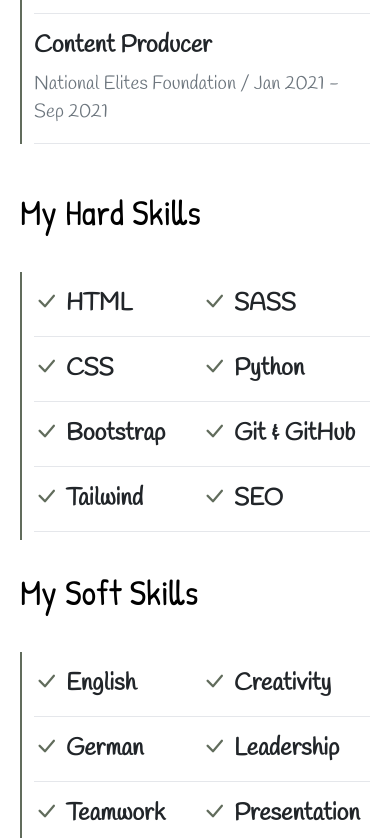
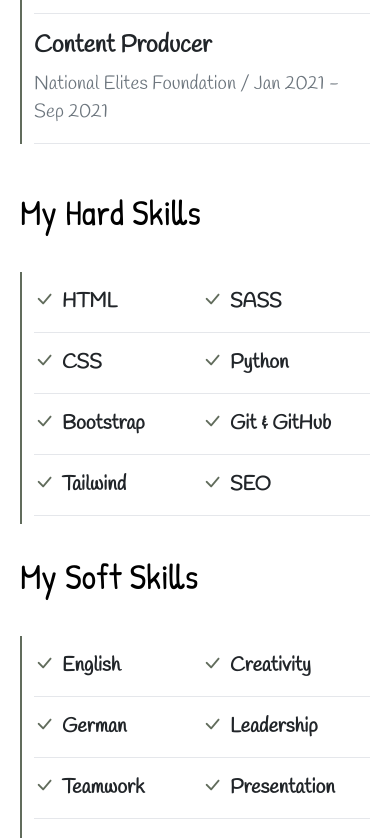
Before and after one commit to Mehrsa-Mohajeri-Developer/Personal_Website_Tailwind_Project_9, a plain HTML site: page index.html in a window 390 px wide. Shown: the part 3209-4047 px from the top of the page. Drawn offline with Linux system fonts and the light colour scheme.

Commit message:
Update index.html

```diff
--- a/index.html
+++ b/index.html
@@ -149,7 +149,7 @@
                     <h2
                         class="text-3xl flex justify-center w-fit p-2 rounded-md h-40px bg-[#616c5c] font-patrick text-[#212529]">
                         RESUME</h2>
-                    <h3 class="text-5xl w-full flex justify-center font-patrick mt-3 text-[#212529]">A summary of My
+                    <h3 class="text-5xl w-full flex justify-center text-center font-patrick mt-3 text-[#212529]">A summary of My
                         Resume</h3>
                 </div>
                 <div class="w-full flex flex-wrap mt-20 justify-between">
@@ -200,30 +200,30 @@
                             <div class="border-s-2 pl-3 border-[#616c5c] font-handlee">
                                 <div class="w-full flex flex-wrap justify-between">
                                     <div class="w-[50%] md:w-[40%] lg:w-[50%] xl:w-[40%] lg:mx-0 lg:px-1">
-                                        <h4 class="my-4 text-2xl xl:text-2xl font-bold text-[#212529]"><i
+                                        <h4 class="my-4 text-xl md:text-2xl font-bold text-[#212529]"><i
                                                 class="text-[#616c5c] bi bi-check-lg mr-2"></i>HTML</h4>
                                         <hr class="my-2">
-                                        <h4 class="my-4 text-2xl xl:text-2xl font-bold text-[#212529]"><i
+                                        <h4 class="my-4 text-xl md:text-2xl font-bold text-[#212529]"><i
                                                 class="text-[#616c5c] bi bi-check-lg mr-2"></i>CSS</h4>
                                         <hr class="my-2">
-                                        <h4 class="my-4 text-2xl xl:text-2xl font-bold text-[#212529]"><i
+                                        <h4 class="my-4 text-xl md:text-2xl font-bold text-[#212529]"><i
                                                 class="text-[#616c5c] bi bi-check-lg mr-2"></i>Bootstrap</h4>
                                         <hr class="my-2">
-                                        <h4 class="my-4 text-2xl xl:text-2xl font-bold text-[#212529]"><i
+                                        <h4 class="my-4 text-xl md:text-2xl font-bold text-[#212529]"><i
                                                 class="text-[#616c5c] bi bi-check-lg mr-2"></i>Tailwind</h4>
                                         <hr class="my-2">
                                     </div>
                                     <div class="w-[50%] md:w-[40%] lg:w-[50%] xl:w-[40%] xl:mx-3 lg:px-1">
-                                        <h4 class="my-4 text-2xl xl:text-2xl font-bold text-[#212529]"><i
+                                        <h4 class="my-4 text-xl md:text-2xl font-bold text-[#212529]"><i
                                                 class="text-[#616c5c] bi bi-check-lg mr-2"></i>SASS</h4>
                                         <hr class="my-2">
-                                        <h4 class="my-4 text-2xl xl:text-2xl font-bold text-[#212529]"><i
+                                        <h4 class="my-4 text-xl md:text-2xl font-bold text-[#212529]"><i
                                                 class="text-[#616c5c] bi bi-check-lg mr-2"></i>Python</h4>
                                         <hr class="my-2">
-                                        <h4 class="my-4 text-2xl xl:text-2xl font-bold text-[#212529]"><i
+                                        <h4 class="my-4 text-xl md:text-2xl font-bold text-[#212529]"><i
                                                 class="text-[#616c5c] bi bi-check-lg mr-2"></i>Git & GitHub</h4>
                                         <hr class="my-2">
-                                        <h4 class="my-4 text-2xl xl:text-2xl font-bold text-[#212529]"><i
+                                        <h4 class="my-4 text-xl md:text-2xl font-bold text-[#212529]"><i
                                                 class="text-[#616c5c] bi bi-check-lg mr-2"></i>SEO</h4>
                                         <hr class="my-2">
                                     </div>
@@ -235,30 +235,30 @@
                             <div class="border-s-2 pl-3 border-[#616c5c] font-handlee">
                                 <div class="w-full flex flex-wrap justify-between">
                                     <div class="w-[50%] md:w-[40%] lg:w-[50%] xl:w-[40%] lg:mx-0 lg:px-1">
-                                        <h4 class="my-4 text-2xl xl:text-2xl font-bold text-[#212529]"><i
+                                        <h4 class="my-4 text-xl md:text-2xl font-bold text-[#212529]"><i
                                                 class="text-[#616c5c] bi bi-check-lg mr-2"></i>English</h4>
                                         <hr class="my-2">
-                                        <h4 class="my-4 text-2xl xl:text-2xl font-bold text-[#212529]"><i
+                                        <h4 class="my-4 text-xl md:text-2xl font-bold text-[#212529]"><i
                                                 class="text-[#616c5c] bi bi-check-lg mr-2"></i>German</h4>
                                         <hr class="my-2">
-                                        <h4 class="my-4 text-2xl xl:text-2xl font-bold text-[#212529]"><i
+                                        <h4 class="my-4 text-xl md:text-2xl font-bold text-[#212529]"><i
                                                 class="text-[#616c5c] bi bi-check-lg mr-2"></i>Teamwork</h4>
                                         <hr class="my-2">
-                                        <h4 class="my-4 text-2xl xl:text-2xl font-bold text-[#212529]"><i
+                                        <h4 class="my-4 text-xl md:text-2xl font-bold text-[#212529]"><i
                                                 class="text-[#616c5c] bi bi-check-lg mr-2"></i>Communication</h4>
                                         <hr class="my-2">
                                     </div>
                                     <div class="w-[50%] md:w-[40%] lg:w-[50%] xl:w-[40%] xl:mx-3 lg:px-1">
-                                        <h4 class="my-4 text-2xl xl:text-2xl font-bold text-[#212529]"><i
+                                        <h4 class="my-4 text-xl md:text-2xl font-bold text-[#212529]"><i
                                                 class="text-[#616c5c] bi bi-check-lg mr-2"></i>Creativity</h4>
                                         <hr class="my-2">
-                                        <h4 class="my-4 text-2xl xl:text-2xl font-bold text-[#212529]"><i
+                                        <h4 class="my-4 text-xl md:text-2xl font-bold text-[#212529]"><i
                                                 class="text-[#616c5c] bi bi-check-lg mr-2"></i>Leadership</h4>
                                         <hr class="my-2">
-                                        <h4 class="my-4 text-2xl xl:text-2xl font-bold text-[#212529]"><i
+                                        <h4 class="my-4 text-xl md:text-2xl font-bold text-[#212529]"><i
                                                 class="text-[#616c5c] bi bi-check-lg mr-2"></i>Presentation</h4>
                                         <hr class="my-2">
-                                        <h4 class="my-4 text-2xl xl:text-2xl font-bold text-[#212529]"><i
+                                        <h4 class="my-4 text-xl md:text-2xl font-bold text-[#212529]"><i
                                                 class="text-[#616c5c] bi bi-check-lg mr-2"></i>Research Skills</h4>
                                         <hr class="my-2">
                                     </div>
```
